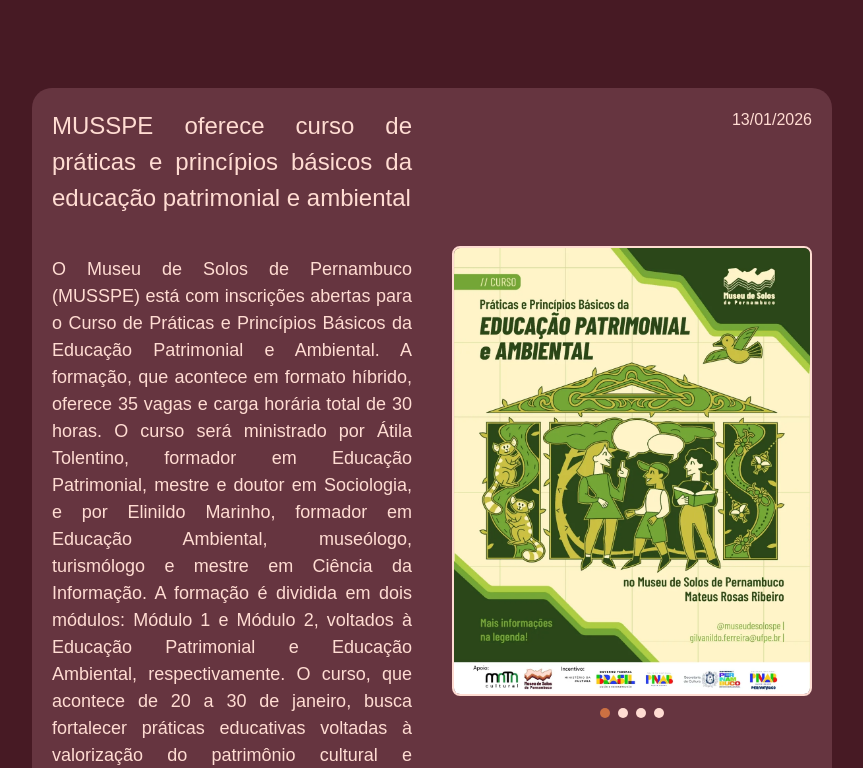
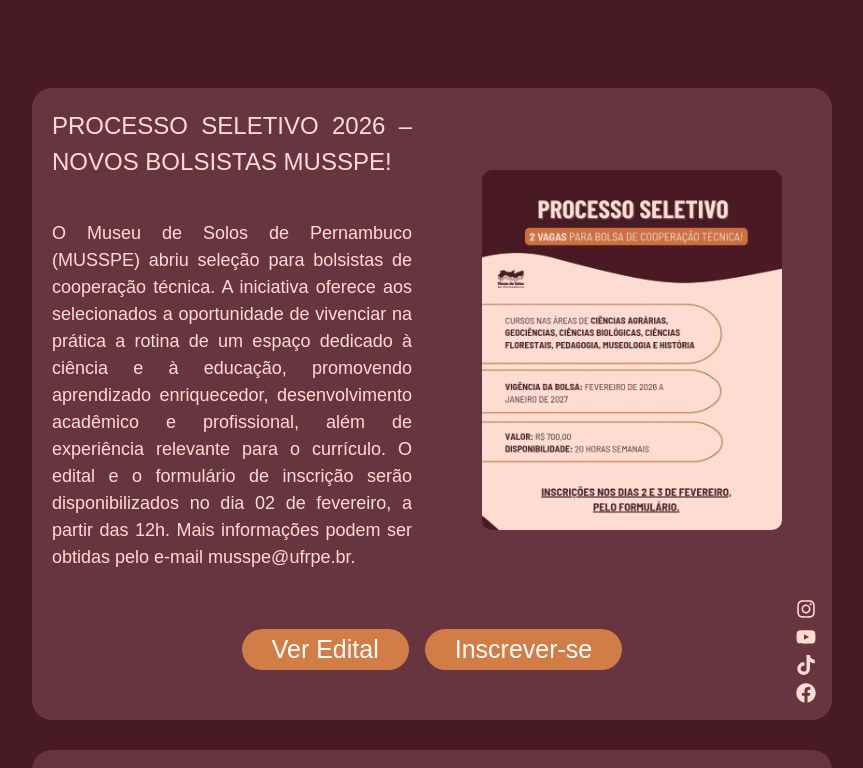
Before and after one commit to FonJava/musspe-react, a React (Vite) app: page /noticias in a window 1280 px wide. Shown: the part 558-1326 px from the top of the page, without its empty margins (208-1071 px from the left). Built offline with nearby package versions, Linux system fonts and the light colour scheme; a web font is replaced by a local one.

Commit message:
update selecao 2026

```diff
--- /dev/null
+++ b/src/components/Container-noticia-duplo.jsx
@@ -0,0 +1,112 @@
+import { FaInstagram, FaFacebook, FaYoutube, FaTiktok } from "react-icons/fa";
+import { Link } from "react-router-dom";
+import Botao from "./Botao";
+import Carrossel from "./Carrossel";
+
+export default function ContainerNoticiaDuplo({
+  data,
+  titulo,
+  resumo,
+  imagem,
+  imgHeight = "h-[350px]",
+  imgWidth = "w-[250px]",
+  link,
+  botao = "Saiba mais",
+  link2,
+  botao2 = "Outro botão",
+  carrossel = false,
+  carrosselImages = [],
+  carrosselLinks = [],
+  carrosselWidth = "w-[300px]",
+  carrosselHeight = "h-[300px]",
+  carrosselTemLink = false,
+  ajusteMt,
+  ajusteMb,
+}) {
+  return (
+    <div className="mx-auto mb-[30px] mt-[10px] flex min-h-[200px] w-[90%] flex-col rounded-[20px] bg-brand-roxo lg:w-[800px]">
+      <div>
+        <span className="float-right p-[20px] font-barlow-italic text-brand-bege">
+          {data}
+        </span>
+        <h3 className="mx-auto mb-0 mt-[40px] w-[90%] p-[20px] text-justify font-barlow-extrabold text-[24px] text-brand-bege md:mx-0 md:mt-0 md:w-[400px]">
+          {titulo}
+        </h3>
+      </div>
+      <div className="flex flex-col md:flex-row">
+        <div className="order-2 flex w-full flex-col p-[20px] md:order-1 md:w-[50%]">
+          <p className="text-justify font-barlow text-[18px] text-brand-bege">
+            {resumo}
+          </p>
+        </div>
+        <div
+          className={`order-1 flex w-full flex-col items-center p-[20px] md:order-2 md:w-[50%] ${ajusteMt} ${ajusteMb}`}
+        >
+          {carrossel ? (
+            <Carrossel
+              showArrows={false}
+              images={carrosselImages}
+              links={carrosselLinks}
+              width={carrosselWidth}
+              height={carrosselHeight}
+              temLink={carrosselTemLink}
+            />
+          ) : (
+            <img
+              className={`mt-[-40px] ${imgWidth} ${imgHeight} rounded-[10px]`}
+              src={imagem}
+              alt={titulo}
+              draggable="false"
+            />
+          )}
+        </div>
+      </div>
+      <div className="mb-4 mt-2 flex flex-col items-end space-y-2 pr-4">
+        <a
+          href="https://www.instagram.com/museudesolospe/?hl=pt-br"
+          target="_blank"
+          rel="noopener noreferrer"
+          className="text-brand-bege transition-colors duration-200 hover:text-brand-laranja"
+        >
+          <FaInstagram size={20} />
+        </a>
+        <a
+          href="https://www.youtube.com/@museudesolospe"
+          target="_blank"
+          rel="noopener noreferrer"
+          className="text-brand-bege transition-colors duration-200 hover:text-brand-laranja"
+        >
+          <FaYoutube size={20} />
+        </a>
+        <a
+          href="https://www.tiktok.com/@museudesolospe"
+          target="_blank"
+          rel="noopener noreferrer"
+          className="text-brand-bege transition-colors duration-200 hover:text-brand-laranja"
+        >
+          <FaTiktok size={20} />
+        </a>
+        <a
+          href="https://www.facebook.com/museudesolospe/"
+          target="_blank"
+          rel="noopener noreferrer"
+          className="text-brand-bege transition-colors duration-200 hover:text-brand-laranja"
+        >
+          <FaFacebook size={20} />
+        </a>
+      </div>
+      <div className="mx-auto mb-[50px] mt-[-90px] flex flex-col items-center justify-center gap-4 sm:flex-row">
+        <Link to={link} target="_blank" rel="noopener noreferrer">
+          <Botao tamanhoFonte="text-[25px]" paddingX="px-[30px]">
+            {botao}
+          </Botao>
+        </Link>
+        <Link to={link2} target="_blank" rel="noopener noreferrer">
+          <Botao tamanhoFonte="text-[25px]" paddingX="px-[30px]">
+            {botao2}
+          </Botao>
+        </Link>
+      </div>
+    </div>
+  );
+}
--- a/src/pages/Noticias/Noticias.jsx
+++ b/src/pages/Noticias/Noticias.jsx
@@ -4,6 +4,7 @@ import mzinho from "/imagens/mzinho-alt.png";
 import Botao from "../../components/Botao";
 import { FaArrowDown } from "react-icons/fa";
 import ContainerNoticia from "../../components/Container-noticia";
+import ContainerNoticiaDuplo from "../../components/Container-noticia-duplo";
 import imgN4 from "/imagens/noticias/n2/3k-imagem.jfif";
 import n1Img1 from "/imagens/noticias/n5/nor4.jpeg";
 import n1Img2 from "/imagens/noticias/n5/nor1.jpeg";
@@ -25,6 +26,7 @@ import capaCurso from "/imagens/noticias/n10/capa-curso.png";
 import eduAmbi from "/imagens/noticias/n10/edu-ambi.png";
 import eduPatri from "/imagens/noticias/n10/edu-patri.png";
 import fichaTec from "/imagens/noticias/n10/ficha-tec.png";
+import selecaoImg from "/imagens/selecao2026.png";
 
 export default function Noticias() {
   const scrollToNoticias = () => {
@@ -70,7 +72,21 @@ export default function Noticias() {
         id="noticias-section"
         className="min-h-[700px] bg-brand-dark py-[80px]"
       >
-      <ContainerNoticia
+        <ContainerNoticiaDuplo
+          titulo={"PROCESSO SELETIVO 2026 – NOVOS BOLSISTAS MUSSPE!"}
+          resumo={
+            "O Museu de Solos de Pernambuco (MUSSPE) abriu seleção para bolsistas de cooperação técnica. A iniciativa oferece aos selecionados a oportunidade de vivenciar na prática a rotina de um espaço dedicado à ciência e à educação, promovendo aprendizado enriquecedor, desenvolvimento acadêmico e profissional, além de experiência relevante para o currículo. O edital e o formulário de inscrição serão disponibilizados no dia 02 de fevereiro, a partir das 12h. Mais informações podem ser obtidas pelo e-mail musspe@ufrpe.br."
+          }
+          imagem={selecaoImg}
+          imgWidth="w-[90%] sm:w-[300px]"
+          imgHeight="h-[90%] sm:h-[360px]"
+          ajusteMt={"mt-[20px] md:mt-[-10px]"}
+          link="/edital-2026/Edital Bolsistas 2026_260202_122440.pdf"
+          botao="Ver Edital"
+          link2="https://docs.google.com/forms/d/e/1FAIpQLSfCiW-FLvUNUEDnvxFFYXnnfIa8G7OiL4tfwLO2HWMxJqQCiA/viewform"
+          botao2="Inscrever-se"
+        />
+        <ContainerNoticia
           titulo={
             "MUSSPE oferece curso de práticas e princípios básicos da educação patrimonial e ambiental"
           }
@@ -78,7 +94,9 @@ export default function Noticias() {
           resumo={
             "O Museu de Solos de Pernambuco (MUSSPE) está com inscrições abertas para o Curso de Práticas e Princípios Básicos da Educação Patrimonial e Ambiental. A formação, que acontece em formato híbrido, oferece 35 vagas e carga horária total de 30 horas. O curso será ministrado por Átila Tolentino, formador em Educação Patrimonial, mestre e doutor em Sociologia, e por Elinildo Marinho, formador em Educação Ambiental, museólogo, turismólogo e mestre em Ciência da Informação. A formação é dividida em dois módulos: Módulo 1 e Módulo 2, voltados à Educação Patrimonial e Educação Ambiental, respectivamente. O curso, que acontece de 20 a 30 de janeiro, busca fortalecer práticas educativas voltadas à valorização do patrimônio cultural e ambiental, contribuindo para a formação de educadores e demais interessados."
           }
-          link={"https://docs.google.com/forms/d/e/1FAIpQLSdi3u65Q0GKRs4l4PwlZ1SYSfRFOX94SZaw0KxdWsf32BZmMg/viewform"}
+          link={
+            "https://docs.google.com/forms/d/e/1FAIpQLSdi3u65Q0GKRs4l4PwlZ1SYSfRFOX94SZaw0KxdWsf32BZmMg/viewform"
+          }
           botao="Garanta já sua vaga!"
           carrossel={true}
           carrosselImages={n10Imagens}
@@ -86,7 +104,7 @@ export default function Noticias() {
           carrosselHeight="h-[90%] sm:h-[450px]"
           ajusteMt={"mt-[20px] md:mt-[-10px]"}
         />
-      <ContainerNoticia
+        <ContainerNoticia
           titulo={
             "Minicurso Especial no Museu de Solos de Pernambuco! São apenas 25 vagas !"
           }
@@ -103,7 +121,7 @@ export default function Noticias() {
           imgHeight="h-[90%] sm:h-[360px]"
           ajusteMt={"mt-[40px] md:mt-0"}
         />
-      <ContainerNoticia
+        <ContainerNoticia
           titulo={
             "Museu de Solos de Pernambuco confirma presença na II EXPOGEO"
           }
@@ -121,9 +139,7 @@ export default function Noticias() {
           ajusteMt={"mt-[40px] md:mt-0"}
         />
         <ContainerNoticia
-          titulo={
-            "Museu de Solos de Pernambuco completa 19 anos de história"
-          }
+          titulo={"Museu de Solos de Pernambuco completa 19 anos de história"}
           resumo={
             "São 19 anos de história, aprendizado e serviços prestados aos diferentes públicos que visitam o MUSSPE! Hoje, 04 de setembro, o Museu de Solos de Pernambuco Professor Mateus Rosas Ribeiro completa 19 anos! A data faz referência ao aniversário do Professor Mateus Rosas Ribeiro, um dos fundadores do museu, a quem a instituição presta homenagem ao receber seu nome. A equipe do museu agradece a todos que caminharam conosco até aqui e reafirma: o Museu de Solos de Pernambuco estará sempre de portas abertas para você."
           }
@@ -147,9 +163,7 @@ export default function Noticias() {
           data={"12/08/2025"}
           botao="Saiba mais"
           imagem={emcena}
-          link={
-            "https://www.instagram.com/museudesolospe/reel/DNRIRCMB-AX"
-          }
+          link={"https://www.instagram.com/museudesolospe/reel/DNRIRCMB-AX"}
           imgWidth="w-[90%] sm:w-[300px]"
           imgHeight="h-[90%] sm:h-[360px]"
           ajusteMt={"mt-[40px] md:mt-0"}
```
Also changed, not shown: public/imagens/selecao2026.png (added), 1 other file (tests, documents, lock files or other folders).
